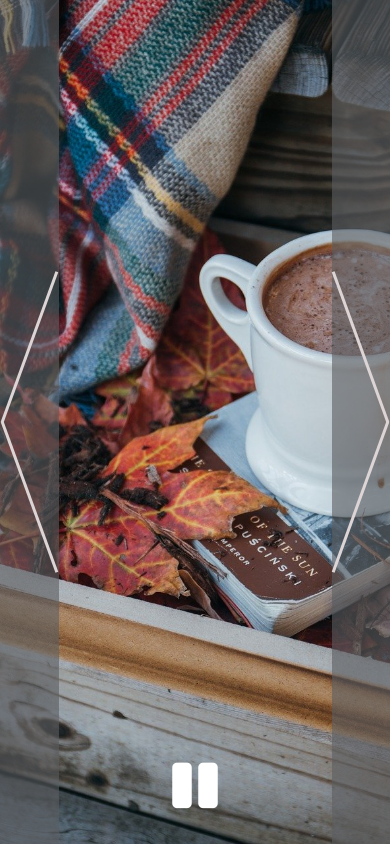
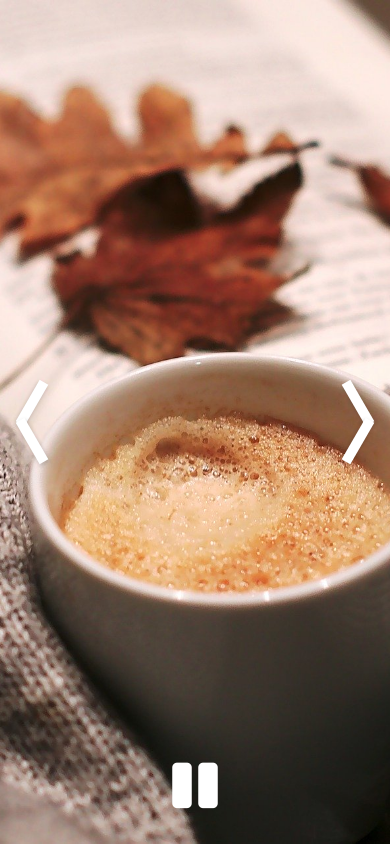
Before and after one commit to emmeiwhite/slide-show-2024, a plain HTML site: page index.html in a window 390 px wide. Drawn offline with Linux system fonts and the light colour scheme.

Commit message:
Slider functionality done (mobile & Desktop)

```diff
--- a/script.js
+++ b/script.js
@@ -32,7 +32,7 @@ const playCarousalLoop = () => {
 
     changeSlide()
     console.log(currentSlide)
-  }, 2000)
+  }, 3000)
 }
 
 /** --- 2. PLAY/PAUSE FUNCTIONALITY --- */
--- a/style.css
+++ b/style.css
@@ -9,6 +9,7 @@
   width: 100%;
   height: 100vh;
   overflow: hidden;
+  background-color: #393737;
 }
 
 .slide {
@@ -17,13 +18,14 @@
   position: absolute;
   left: 0;
   top: 0;
+  transition: opacity 1.25s ease-in;
 }
 
 .slide img {
   width: 100%;
   height: 100%;
   object-fit: cover;
-  object-position: center;
+  object-position: center top;
 }
 
 /* Show & Hide Slide logic*/
@@ -40,18 +42,20 @@
 
 /* Custom Arrows */
 .control {
+  display: flex;
+  flex-direction: column;
+  justify-content: center;
+  align-items: center;
   height: 100vh;
   width: 15vw;
-  background-color: rgba(92, 94, 97, 0.6);
   position: absolute;
   top: 0;
   z-index: 10;
   cursor: pointer;
-  padding: 3rem 0;
-  display: flex;
-  flex-direction: column;
-  justify-content: center;
-  align-items: center;
+  padding: 2rem;
+  @media (min-width: 768px) {
+    background-color: rgba(92, 94, 97, 0.6);
+  }
 }
 
 .left-arrow {
@@ -63,25 +67,42 @@
 }
 
 .line {
-  width: 3px;
-  height: 10rem;
-  background-color: #ddd5d5;
+  width: 10px;
+  height: 3rem;
+  background-color: #fff;
+  box-shadow: 0 2px 4px rgba(0, 0, 0, 0.2);
+  @media (min-width: 768px) {
+    height: 10rem;
+    background-color: #ddd5d5;
+  }
 }
 
 .line-1 {
-  transform: translateY(5px) rotate(20deg);
+  transform: translateY(5px) rotate(30deg);
+  @media (min-width: 768px) {
+    transform: translateY(6px) rotate(20deg);
+  }
 }
 
 .line-2 {
-  transform: translateY(-5px) rotate(-20deg);
+  transform: translateY(-5px) rotate(-30deg);
+  @media (min-width: 768px) {
+    transform: translateY(-6px) rotate(-20deg);
+  }
 }
 
 .line-3 {
-  transform: translateY(5px) rotate(-20deg);
+  transform: translateY(5px) rotate(-30deg);
+  @media (min-width: 768px) {
+    transform: translateY(6px) rotate(-20deg);
+  }
 }
 
 .line-4 {
-  transform: translateY(-5px) rotate(20deg);
+  transform: translateY(-5px) rotate(30deg);
+  @media (min-width: 768px) {
+    transform: translateY(-6px) rotate(20deg);
+  }
 }
 
 /* play/pause */
```
